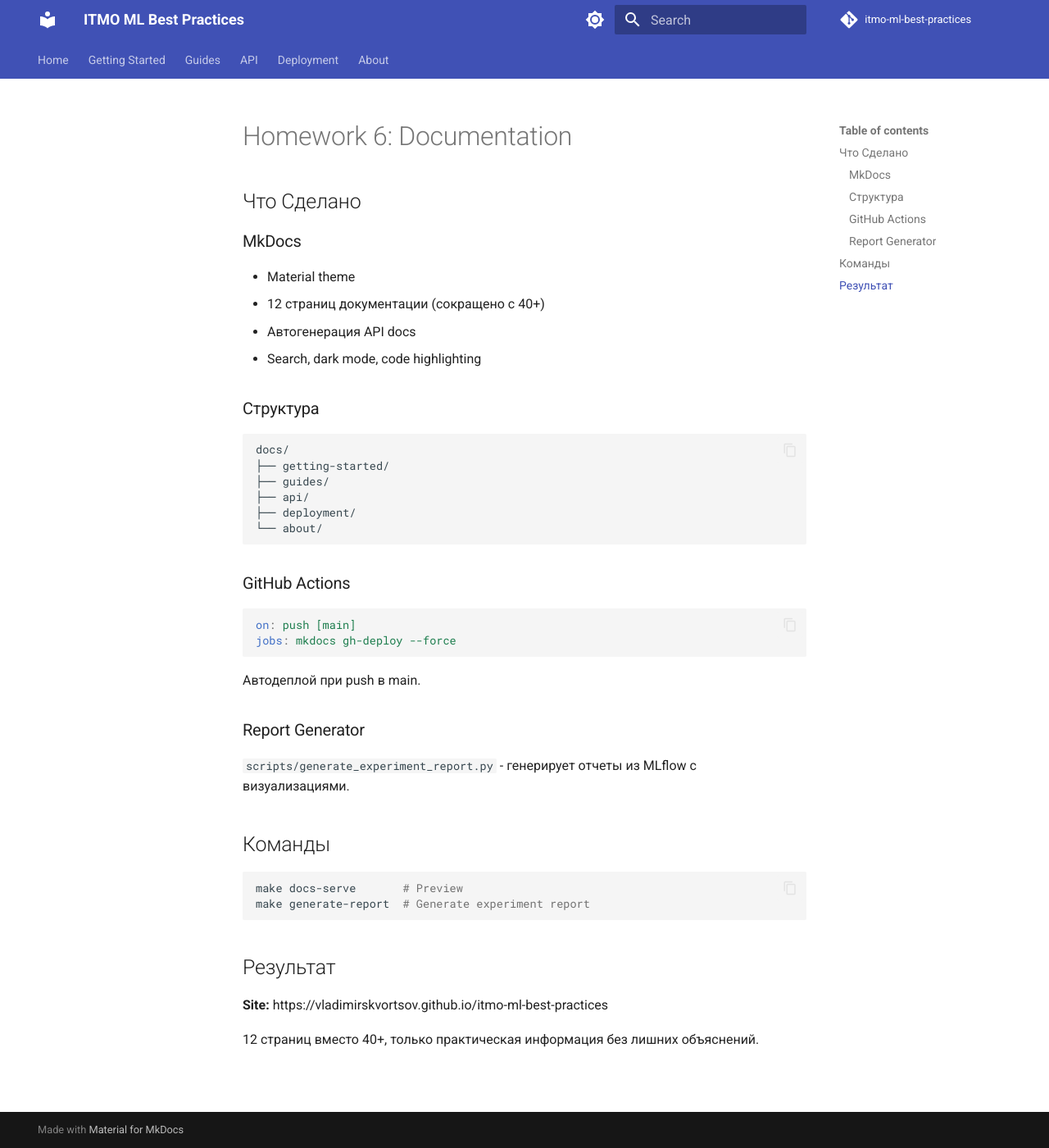
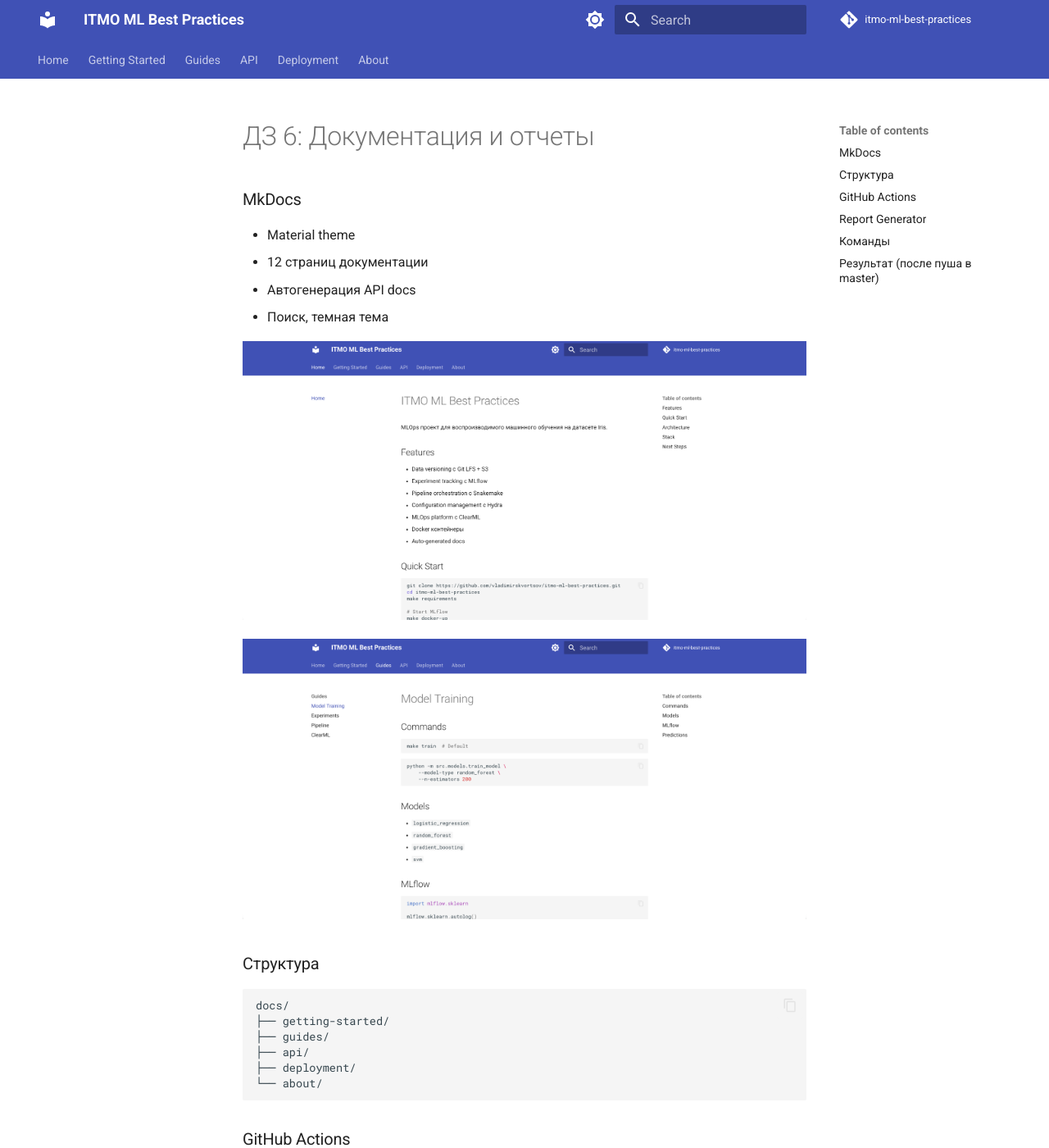
Before and after one commit to vladimir-skvortsov/itmo-ml-best-practices, an MkDocs documentation site: the page built from docs/hw6/REPORT.md, in a window 1280 px wide and 1400 px high. Shown: the whole window at 82% size. Built offline with MkDocs 1.6.1 and Material for MkDocs 9.7.7, drawn with Linux system fonts in a browser that asks for light colours; comment, search, counter and statistics services are not loaded; some of the changed text lies outside the part shown.

Commit message:
feat: add images and update REPORT.md for Homework 6 documentation

````diff
--- a/docs/hw6/REPORT.md
+++ b/docs/hw6/REPORT.md
@@ -1,13 +1,15 @@
-# Homework 6: Documentation
-
-## Что Сделано
+# ДЗ 6: Документация и отчеты
 
 ### MkDocs
 
 - Material theme
-- 12 страниц документации (сокращено с 40+)
+- 12 страниц документации
 - Автогенерация API docs
-- Search, dark mode, code highlighting
+- Поиск, темная тема
+
+![Homepage](homepage.png)
+
+![Model training](model-training.png)
 
 ### Структура
 
@@ -36,12 +38,10 @@ jobs: mkdocs gh-deploy --force
 ## Команды
 
 ```bash
-make docs-serve       # Preview
-make generate-report  # Generate experiment report
+make docs-serve # Preview
+make generate-report # Generate experiment report
 ```
 
-## Результат
+## Результат (после пуша в master)
 
-**Site:** https://vladimirskvortsov.github.io/itmo-ml-best-practices
-
-12 страниц вместо 40+, только практическая информация без лишних объяснений.
+https://vladimirskvortsov.github.io/itmo-ml-best-practices
````
Also changed, not shown: docs/hw6/homepage.png (added), docs/hw6/model-training.png (added).
